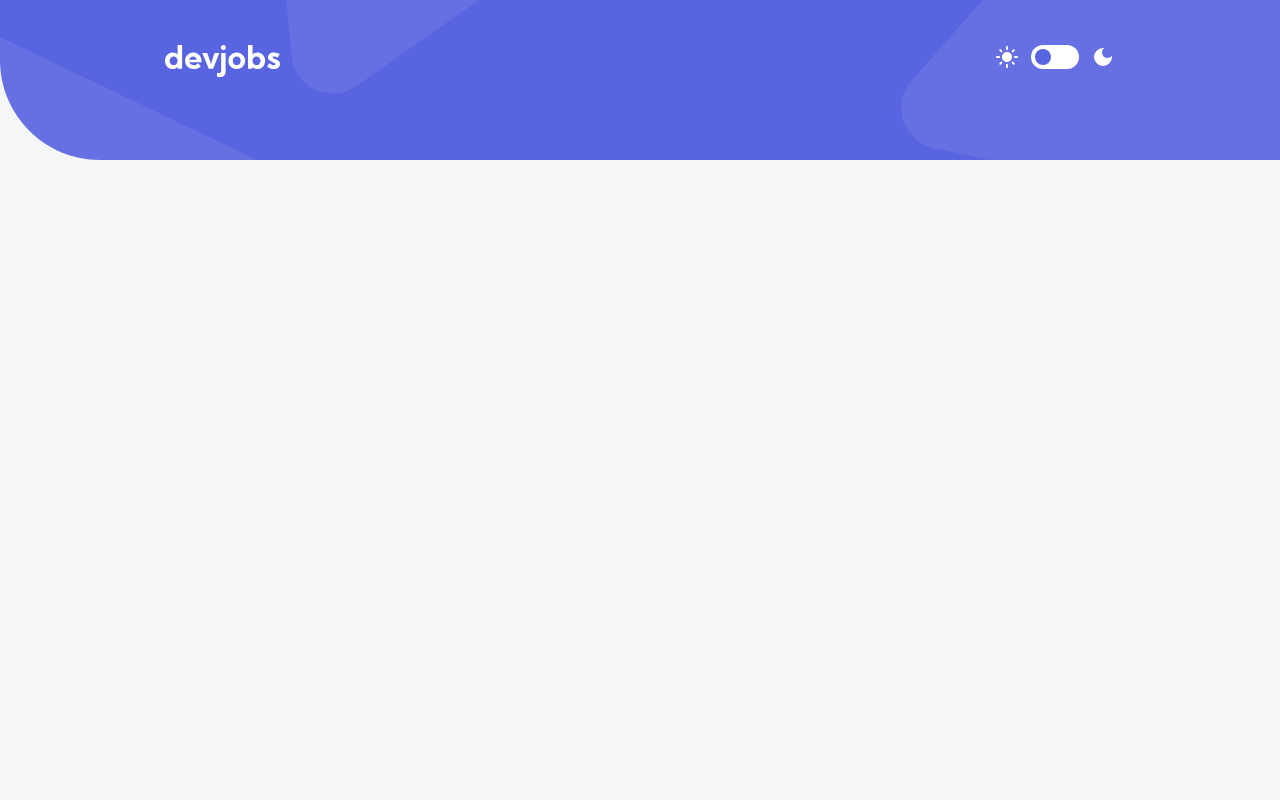
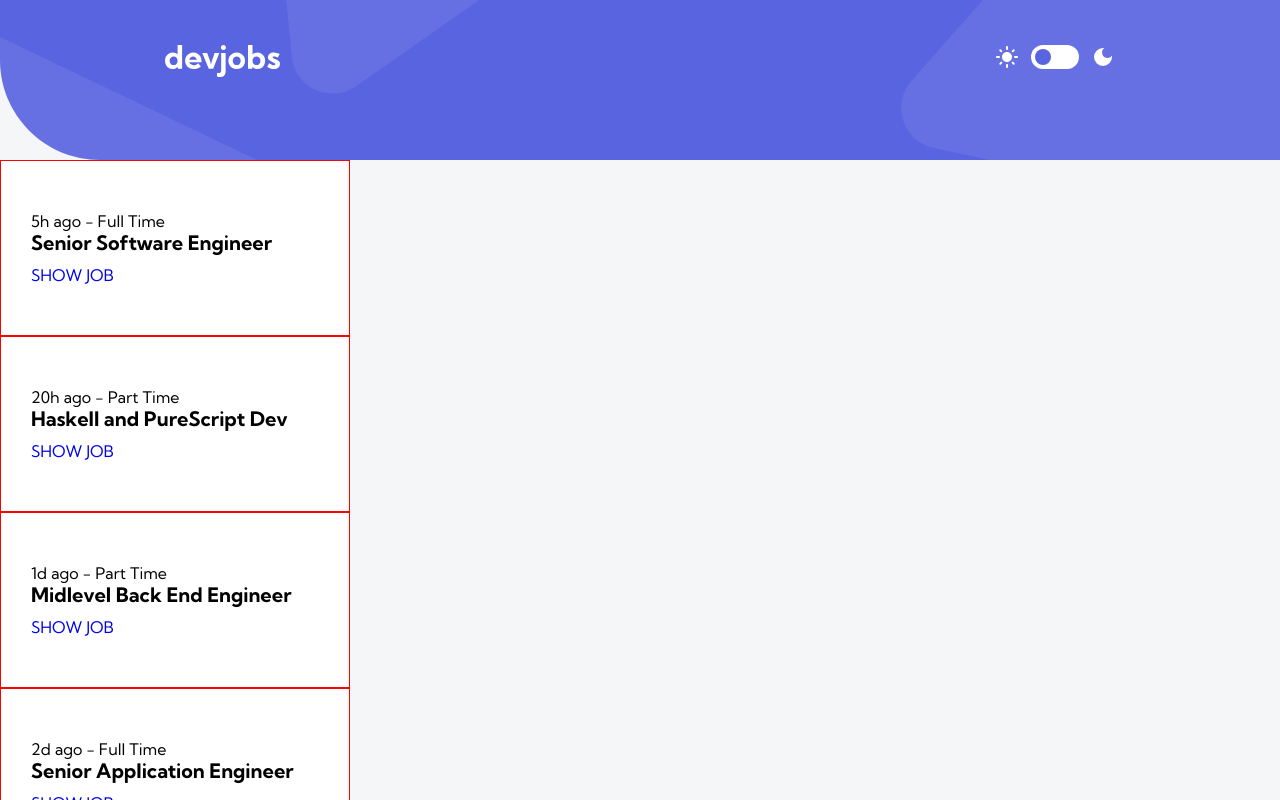
Before and after one commit to EdwinSch/react-devjobs-finder, a React (Vite) app: page / in a window 1280 px wide. Shown: the top 800 px of the page. Built offline with nearby package versions, Linux system fonts and the light colour scheme.

Commit message:
add: routes

```diff
--- a/src/App.jsx
+++ b/src/App.jsx
@@ -1,18 +1,30 @@
 import { createBrowserRouter, RouterProvider } from "react-router-dom";
+import RootLayout from "./pages/RootLayout";
+import Home from "./pages/Home";
+import Job from "./pages/Job";
 import RoutingError from "./pages/RoutingError";
-import jobsData from "../api/data.json";
 
-import RootLayout from "./pages/RootLayout";
+import { loader as jobsLoader } from "./pages/Home";
 
 const router = createBrowserRouter([
   {
     path: "/",
     element: <RootLayout />,
     errorElement: <RoutingError />,
+    children: [
+      {
+        index: true,
+        element: <Home />,
+        loader: jobsLoader,
+      },
+      {
+        path: "job/:id",
+        element: <Job />,
+      },
+    ],
   },
 ]);
 
-// const url = "../api/data.json";
 function App() {
   return <RouterProvider router={router} />;
 }
--- /dev/null
+++ b/src/components/Card/Card.jsx
@@ -0,0 +1,19 @@
+import { Link } from "react-router-dom";
+
+const Card = ({ id, company, position, postedAt, contract, location }) => {
+  return (
+    <div className="card-container">
+      <div className="card-header">
+        {postedAt} - {contract}
+      </div>
+      <h3>{position}</h3>
+
+      {/* TEMP */}
+      <Link to={"/"} style={{ display: "block", marginTop: 10 }}>
+        SHOW JOB
+      </Link>
+    </div>
+  );
+};
+
+export default Card;
--- /dev/null
+++ b/src/components/Card/card.css
@@ -0,0 +1,11 @@
+.card-container {
+  border: var(--inspect);
+  width: 350px;
+  padding: 50px 30px;
+  background-color: var(--clr-cardBackground);
+
+  .card-header {
+    display: flex;
+    font-size: 1rem;
+  }
+}
--- /dev/null
+++ b/src/components/JobsList/JobsList.jsx
@@ -0,0 +1,15 @@
+import jobsData from "../../../api/data.json";
+
+import Card from "../Card/Card";
+
+const JobsList = () => {
+  return (
+    <section className="jobs-list-container">
+      {jobsData.map((job) => {
+        return <Card key={job.id} {...job} />;
+      })}
+    </section>
+  );
+};
+
+export default JobsList;
--- /dev/null
+++ b/src/pages/Home.jsx
@@ -0,0 +1,19 @@
+import JobsList from "../components/JobsList/JobsList";
+
+import jobsData from "../../api/data.json";
+
+export const loader = async () => {
+  const response = jobsData;
+  console.log(response);
+  return { response };
+};
+
+const Home = () => {
+  return (
+    <div className="homepage">
+      <JobsList />
+    </div>
+  );
+};
+
+export default Home;
--- /dev/null
+++ b/src/pages/Job.jsx
@@ -0,0 +1,5 @@
+const Job = () => {
+  return <p>SINGLE JOB PAGE</p>;
+};
+
+export default Job;
--- a/src/pages/RootLayout.jsx
+++ b/src/pages/RootLayout.jsx
@@ -1,5 +1,6 @@
 import Header from "../components/Header/Header";
 import { useEffect, useState } from "react";
+import { Outlet } from "react-router-dom";
 
 const RootLayout = () => {
   const [theme, setTheme] = useState("light-theme");
@@ -21,6 +22,7 @@ const RootLayout = () => {
   return (
     <main>
       <Header toggleTheme={toggleTheme} />
+      <Outlet />
     </main>
   );
 };
--- a/src/styles/main-styles.css
+++ b/src/styles/main-styles.css
@@ -2,6 +2,8 @@
 @import url(../styles/page-styles.css);
 @import url(../components/Header/header.css);
 @import url(../components/ThemeSwitch/theme-switch.css);
+@import url(../components/JobsList/jobs-list.css);
+@import url(../components/Card/card.css);
 
 /* Init */
 *,
```
Also changed, not shown: src/components/JobsList/jobs-list.css (added).
